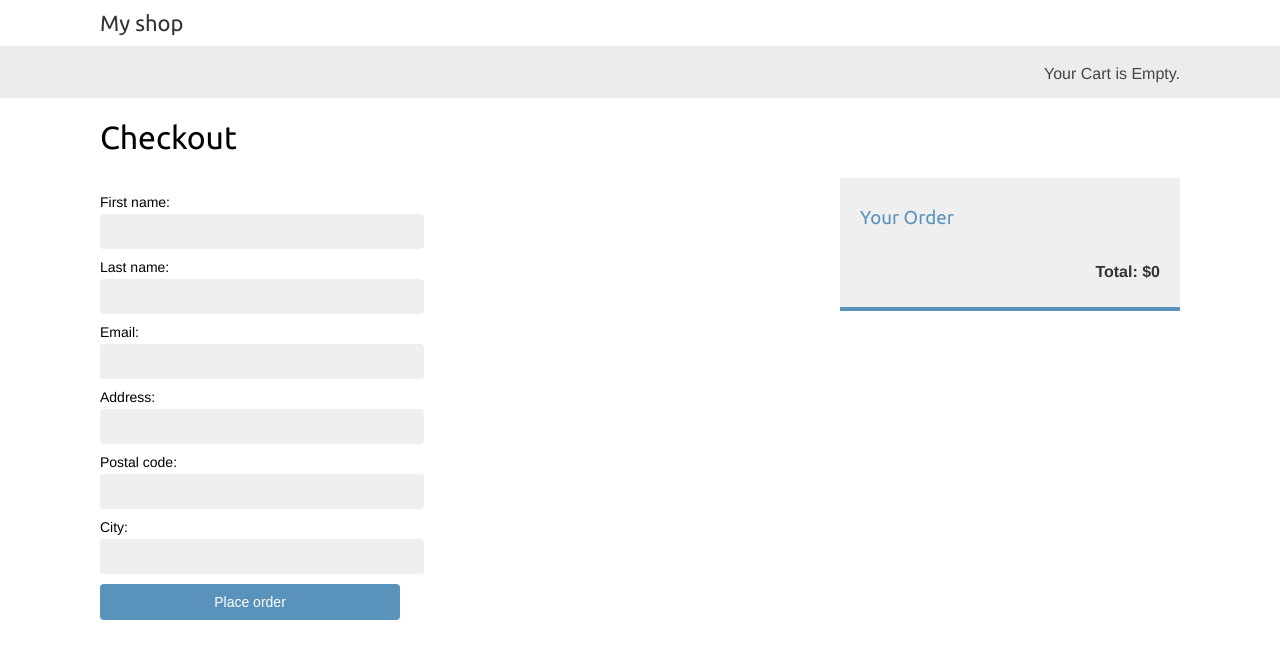
After one commit to Aakashraz/shop, a Django app: page /orders/create/ in a window 1280 px wide. The commit adds this page. Shown: the top 659 px of the page. Run offline with Django 5.2, Linux system fonts and the light colour scheme; parts of the project's set-up code (start-up, migrations or seed data) failed here and were passed over.

Commit message:
order can be placed filling the form

```diff
--- a/myshop/cart/templates/cart/detail.html
+++ b/myshop/cart/templates/cart/detail.html
@@ -65,7 +65,8 @@
 
     <p class="text-right">
         <a href="{% url 'shop:product_list' %}" class="button light">Continue shopping</a>
-        <a href="#" class="button">Checkout</a>
+        <a href="{% url 'orders:order_create' %}" class="button">Checkout</a>
+<!--        Users can now navigate from the cart detail page to the order form-->
     </p>
 
 {% endblock %}
--- /dev/null
+++ b/myshop/orders/templates/orders/order/create.html
@@ -0,0 +1,25 @@
+{% extends 'shop/base.html' %}
+
+{% block title %} Checkout {% endblock %}
+
+{% block content %}
+    <h1>Checkout</h1>
+    <div class="order-info">
+        <h3>Your Order</h3>
+        <ul>
+            {% for item in cart %}
+            <li>
+                {{ item.quantity }}x {{ item.product.name }}
+                <span>${{ item.total_price }}</span>
+            </li>
+            {% endfor %}
+        </ul>
+        <p>Total: ${{ cart.get_total_price }}</p>
+    </div>
+    <form method="post" class="order-form">
+        {{ form.as_p }}
+        <p><input type="submit" value="Place order"></p>
+        {% csrf_token %}
+    </form>
+
+{% endblock %}
--- a/myshop/orders/views.py
+++ b/myshop/orders/views.py
@@ -15,14 +15,12 @@ def order_create(request):
             order = form.save()
             for item in cart:   # this calls your __iter__ above from cart.py
                 # each item looks like:
-                # { 'product': <Product instance>,
-                #   'price': Decimal('19.99'),
-                #   'quantity': 2 }
-
+                # item from the __iter__ method: {'quantity': 5, 'price': Decimal('50.00'),
+                # 'product': <Product: Red Tea>, 'total_price': Decimal('250.00')}
                 OrderItem.objects.create(
                     order=order,                # the Order instance you just saved
                     product=item['product'],    # a Product model instance
-                    price=item['price'],        # price at time or order
+                    price=item['price'],        # price at time of order
                     quantity=item['quantity']   # how many units
                 )
             # item['price'] and item['quantity'] came straight from your session data via the Cart’s __iter__.
--- a/myshop/shop/templates/shop/base.html
+++ b/myshop/shop/templates/shop/base.html
@@ -19,7 +19,7 @@
                             {{ total_items }} item{{ total_items|pluralize }},
                             ${{ cart.get_total_price }}
                         </a>
-                    {% else %}
+                    {% elif not order %}
                         Your Cart is Empty.
                     {% endif %}
                 {% endwith %}
```
Also changed, not shown: myshop/orders/templates/orders/order/created.html (added, +10 -0 lines), myshop/db.sqlite3.
